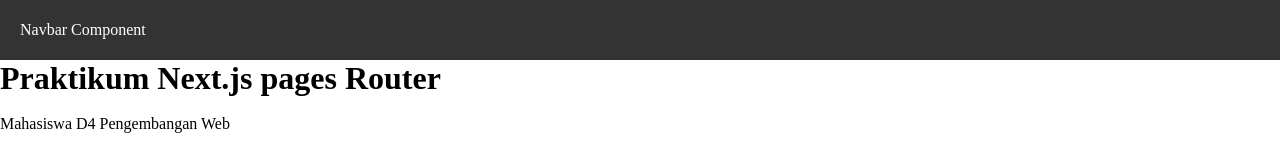
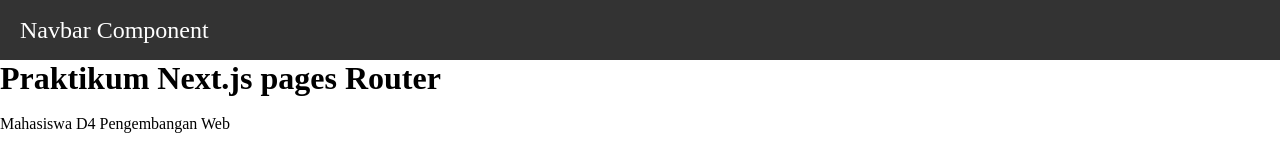
Before and after one commit to Kam141/Framework_2026, a Next.js app in the folder Praktikum_5/my-app/: page / in a window 1280 px wide. Shown: the top 160 px of the page. Built offline with nearby package versions, Linux system fonts and the light colour scheme.

Commit message:
jobsheet 5_ langkah 6. (Inline Styling (CSS-in-JS))

```diff
--- a/Praktikum_5/my-app/src/components/layouts/AppShell/index.tsx
+++ b/Praktikum_5/my-app/src/components/layouts/AppShell/index.tsx
@@ -2,7 +2,7 @@
 import Navbar from "../navbar";
 import Footer from "../footer";
 
-const disableNavbar = ["/auth/login", "/auth/register"];
+// const disableNavbar = ["/auth/login", "/auth/register"];
 
 type AppShellProps = {
   children: React.ReactNode;
@@ -14,7 +14,8 @@
   console.log(pathname);
   return (
   <main>
-    {!disableNavbar.includes(pathname) && <Navbar />}
+    <Navbar />
+    {/* {!disableNavbar.includes(pathname) && <Navbar />} */}
     {children}
     <Footer />
   </main>
--- a/Praktikum_5/my-app/src/components/layouts/navbar/index.tsx
+++ b/Praktikum_5/my-app/src/components/layouts/navbar/index.tsx
@@ -3,7 +3,9 @@
 const Navbar = () => {
   return (
   <div className={style.navbar}>
-    <div>Navbar Component </div>
+    <div className="big">
+      Navbar Component
+      </div>
   </div>
   );
 };
--- a/Praktikum_5/my-app/src/styles/globals.css
+++ b/Praktikum_5/my-app/src/styles/globals.css
@@ -17,7 +17,9 @@
   text-decoration: none;
 }
 
-
+.big{
+  font-size: 1.5rem;
+}
 .footer {
   width: 100%;
   height: 60px;
```
